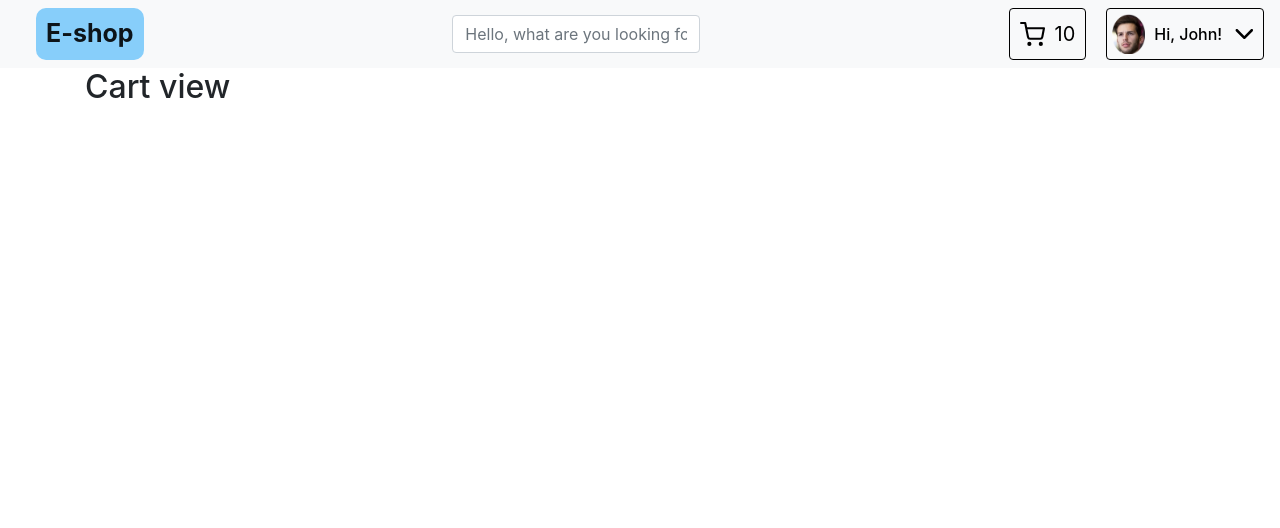
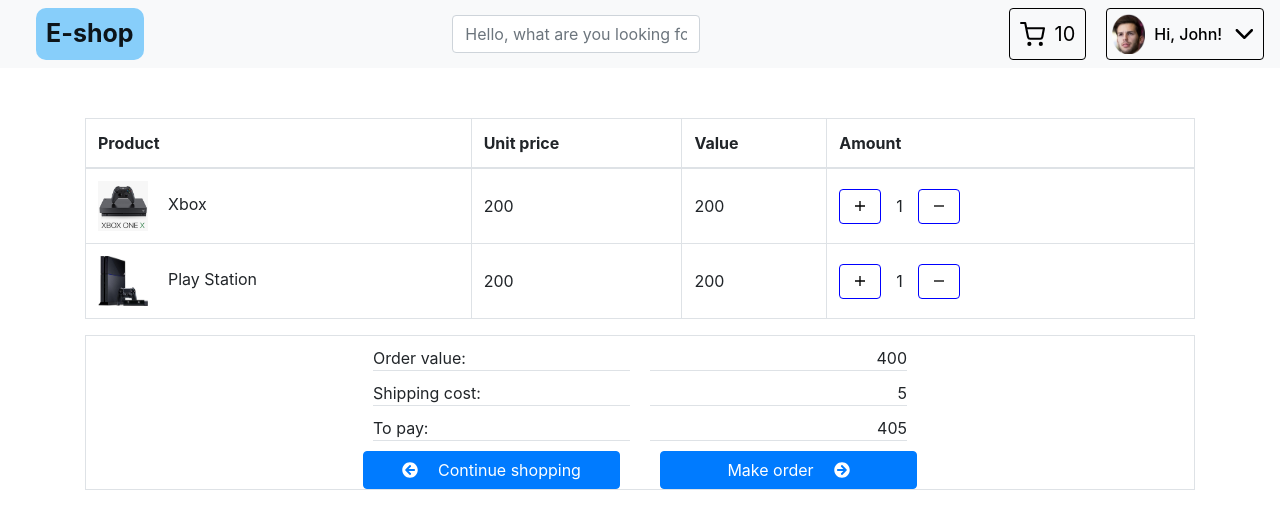
Before and after one commit to Xandreww/e-shop, a React (Create React App) app: page /cart in a window 1280 px wide. Shown: the top 528 px of the page. Built offline with nearby package versions, Linux system fonts and the light colour scheme.

Commit message:
add cart view

```diff
--- /dev/null
+++ b/src/components/features/AddRemoveButton/AddRemoveButton.js
@@ -0,0 +1,43 @@
+import React from 'react';
+import PropTypes from 'prop-types';
+import { IoMdAdd, IoMdRemove } from 'react-icons/io';
+import { Button } from 'react-bootstrap';
+
+// import { connect } from 'react-redux';
+// import { reduxSelector, reduxActionCreator } from '../../../redux/exampleRedux.js';
+
+import styles from './AddRemoveButton.module.scss';
+
+const Component = ({ number }) => (
+  <div className={styles.root}>
+    <div className={styles.addRemove}>
+      <Button className={styles.addButton}>
+        <IoMdAdd className={styles.icon} />
+      </Button>
+      <p>{number}</p>
+      <Button className={styles.removeButton}>
+        <IoMdRemove className={styles.icon} />
+      </Button>
+    </div>
+  </div>
+);
+
+Component.propTypes = {
+  number: PropTypes.number,
+};
+
+// const mapStateToProps = state => ({
+//   someProp: reduxSelector(state),
+// });
+
+// const mapDispatchToProps = dispatch => ({
+//   someAction: arg => dispatch(reduxActionCreator(arg)),
+// });
+
+// const Container = connect(mapStateToProps, mapDispatchToProps)(Component);
+
+export {
+  Component as AddRemoveButton,
+  // Container as AddRemoveButton,
+  Component as AddRemoveButtonComponent,
+};
--- /dev/null
+++ b/src/components/features/AddRemoveButton/AddRemoveButton.module.scss
@@ -0,0 +1,57 @@
+@import '../../../styles/settings.scss';
+
+.root {
+  .addRemove {
+    display: flex;
+    flex-direction: row;
+    align-items: center;
+
+    .addButton,
+    .removeButton {
+      display: flex;
+      align-items: center;
+      justify-content: center;
+      height: 35px;
+      background: transparent;
+      color: black;
+      border-color: blue;
+
+      &:hover {
+        background-color: lightskyblue;
+      }
+
+      &:focus {
+        box-shadow: none;
+        background-color: transparent;
+      }
+    }
+
+    .addButton {
+      margin-right: 15px;
+    }
+
+    .addToCart {
+      background-color: blue;
+
+      &:hover {
+        background-color: lightskyblue;
+        color: black;
+      }
+
+      &:focus {
+        box-shadow: none;
+        background-color: transparent;
+        border-color: black;
+        background-color: blue;
+      }
+    }
+
+    .removeButton {
+      margin: 0 30px 0 15px;
+    }
+
+    p {
+      margin: 0;
+    }
+  }
+}
--- a/src/components/layout/MainLayout/MainLayout.js
+++ b/src/components/layout/MainLayout/MainLayout.js
@@ -5,7 +5,7 @@
 
 import styles from './MainLayout.module.scss';
 
-const Component = ({ className, children }) => (
+const Component = ({ children }) => (
   <div className={styles.root}>
     <Header />
     <Container>{children}</Container>
--- a/src/components/views/Cart/Cart.js
+++ b/src/components/views/Cart/Cart.js
@@ -1,5 +1,9 @@
 import React from 'react';
 import PropTypes from 'prop-types';
+import { Table, Button } from 'react-bootstrap';
+import { Link } from 'react-router-dom';
+import { AddRemoveButton } from '../../features/AddRemoveButton/AddRemoveButton';
+import { FaArrowCircleLeft, FaArrowCircleRight } from 'react-icons/fa';
 
 import { connect } from 'react-redux';
 import { getCart } from '../../../redux/productsRedux';
@@ -14,7 +18,59 @@
   render() {
     const { products } = this.props;
 
-    return <h2>Cart view</h2>;
+    return (
+      <div className={styles.root}>
+        <Table bordered hover>
+          <thead>
+            <tr>
+              <th>Product</th>
+              <th>Unit price</th>
+              <th>Value</th>
+              <th>Amount</th>
+            </tr>
+          </thead>
+          <tbody>
+            {products.map((product) => (
+              <tr key={product.id}>
+                <td className={styles.td}>
+                  <img src={product.image} alt="product"></img>
+                  {product.name}
+                </td>
+                <td className={styles.td}>{product.price}</td>
+                <td className={styles.td}>{product.price}</td>
+                <td className={styles.td}>
+                  <AddRemoveButton number={product.amount} />
+                </td>
+              </tr>
+            ))}
+          </tbody>
+        </Table>
+        <div className={styles.summary}>
+          <div className={styles.prices}>
+            <div className={styles.leftSummary}>
+              <p className={styles.info}>Order value:</p>
+              <p className={styles.info}>Shipping cost:</p>
+              <p className={styles.info}>To pay:</p>
+            </div>
+            <div className={styles.rightSummary}>
+              <p className={styles.info}>400</p>
+              <p className={styles.info}>5</p>
+              <p className={styles.info}>405</p>
+            </div>
+          </div>
+          <div className={styles.buttons}>
+            <Button as={Link} to="/" className={styles.buttonLeft}>
+              <FaArrowCircleLeft className={styles.arrowLeft} />
+              <p>Continue shopping</p>
+            </Button>
+            <Button as={Link} to="/" className={styles.buttonRight}>
+              <p>Make order</p>
+              <FaArrowCircleRight className={styles.arrowRight} />
+            </Button>
+          </div>
+        </div>
+      </div>
+    );
   }
 }
 
--- a/src/components/views/Cart/Cart.module.scss
+++ b/src/components/views/Cart/Cart.module.scss
@@ -1,4 +1,75 @@
 @import '../../../styles/settings.scss';
 
-// .root {
-// }
+.root {
+  margin: 50px 0;
+
+  .td {
+    vertical-align: middle;
+  }
+
+  .imageColumn {
+    width: 60px;
+  }
+
+  img {
+    width: 50px;
+    height: 50px;
+    margin-right: 20px;
+  }
+
+  .summary {
+    border: 1px solid #dee2e6;
+  }
+
+  .prices {
+    display: flex;
+    flex-direction: row;
+    align-items: center;
+    justify-content: center;
+  }
+
+  .leftSummary,
+  .rightSummary {
+    width: 25%;
+  }
+
+  .rightSummary {
+    text-align: right;
+  }
+
+  .buttons {
+    display: flex;
+    flex-direction: row;
+    align-items: center;
+    width: 50%;
+    margin: 0 auto;
+  }
+
+  .buttonLeft,
+  .buttonRight {
+    display: flex;
+    flex-direction: row;
+    align-items: center;
+    justify-content: center;
+    width: 100%;
+  }
+
+  p {
+    margin: 0;
+  }
+
+  .arrowLeft,
+  .buttonLeft {
+    margin-right: 20px;
+  }
+
+  .arrowRight,
+  .buttonRight {
+    margin-left: 20px;
+  }
+
+  .info {
+    margin: 10px;
+    border-bottom: 1px solid #dee2e6;
+  }
+}
--- a/src/components/views/Product/Product.js
+++ b/src/components/views/Product/Product.js
@@ -1,8 +1,8 @@
 import React from 'react';
 import PropTypes from 'prop-types';
 import { FaStar, FaRegStar } from 'react-icons/fa';
-import { IoMdAdd, IoMdRemove } from 'react-icons/io';
 import { Button } from 'react-bootstrap';
+import { AddRemoveButton } from '../../features/AddRemoveButton/AddRemoveButton';
 
 import { connect } from 'react-redux';
 import { getSingleProduct } from '../../../redux/productsRedux';
@@ -39,13 +39,7 @@
           </div>
           <p className={styles.description}>{product.descriptionFull}</p>
           <div className={styles.addRemove}>
-            <Button className={styles.addButton}>
-              <IoMdAdd className={styles.icon} />
-            </Button>
-            <p>1</p>
-            <Button className={styles.removeButton}>
-              <IoMdRemove className={styles.icon} />
-            </Button>
+            <AddRemoveButton number={1} />
             <Button className={styles.addToCart}>Add to cart</Button>
           </div>
         </div>
--- a/src/components/views/Product/Product.module.scss
+++ b/src/components/views/Product/Product.module.scss
@@ -42,52 +42,5 @@
     display: flex;
     flex-direction: row;
     align-items: center;
-
-    .addButton,
-    .removeButton {
-      display: flex;
-      align-items: center;
-      justify-content: center;
-      height: 35px;
-      background: transparent;
-      color: black;
-      border-color: blue;
-
-      &:hover {
-        background-color: lightskyblue;
-      }
-
-      &:focus {
-        box-shadow: none;
-        background-color: transparent;
-      }
-    }
-
-    .addButton {
-      margin-right: 15px;
-    }
-
-    .addToCart {
-      background-color: blue;
-
-      &:hover {
-        background-color: lightskyblue;
-      }
-
-      &:focus {
-        box-shadow: none;
-        background-color: transparent;
-        border-color: black;
-        background-color: blue;
-      }
-    }
-
-    .removeButton {
-      margin: 0 30px 0 15px;
-    }
-
-    p {
-      margin: 0;
-    }
   }
 }
--- a/src/redux/initialState.js
+++ b/src/redux/initialState.js
@@ -151,12 +151,16 @@
       {
         id: '1',
         name: 'Xbox',
+        image: xbox,
         price: 200,
+        amount: 1,
       },
       {
         id: '2',
         name: 'Play Station',
+        image: ps,
         price: 200,
+        amount: 1,
       },
     ],
     loading: {
```
